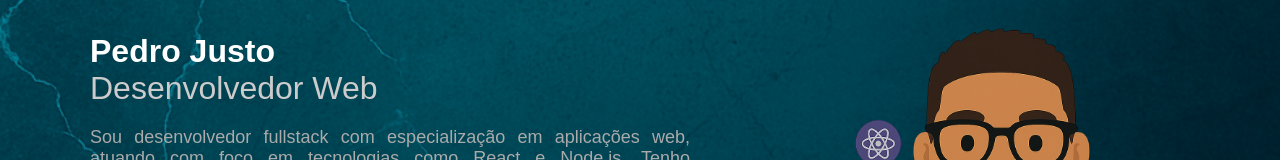
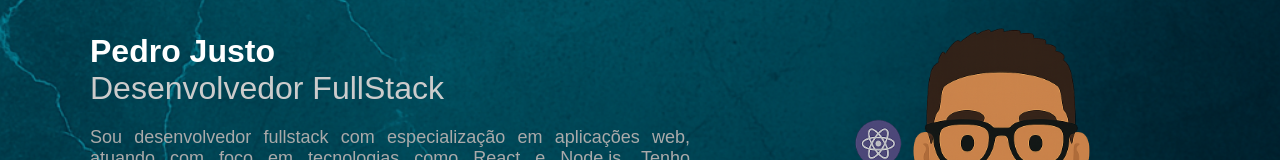
Before and after one commit to Pedroxbr16/portfolio, a React (Create React App) app: page / in a window 1280 px wide. Shown: the part 168-328 px from the top of the page. Built offline with nearby package versions, Linux system fonts and the light colour scheme; no server answers; a web font is replaced by a local one.

Commit message:
Update App.js

```diff
--- a/src/App.js
+++ b/src/App.js
@@ -162,7 +162,7 @@ export default function Portfolio() {
         <div className="intro-content">
           <div className="intro-text">
             <h1>Pedro Justo</h1>
-            <p className="subtitle">Desenvolvedor Web</p>
+            <p className="subtitle">Desenvolvedor FullStack</p>
             <p className="description">
               Sou desenvolvedor fullstack com especialização em aplicações web, atuando com foco em tecnologias como React e Node.js. Tenho  experiência no desenvolvimento de interfaces funcionais e intuitivas, construção de APIs escaláveis e integração de sistemas modernos.
             </p>
```
